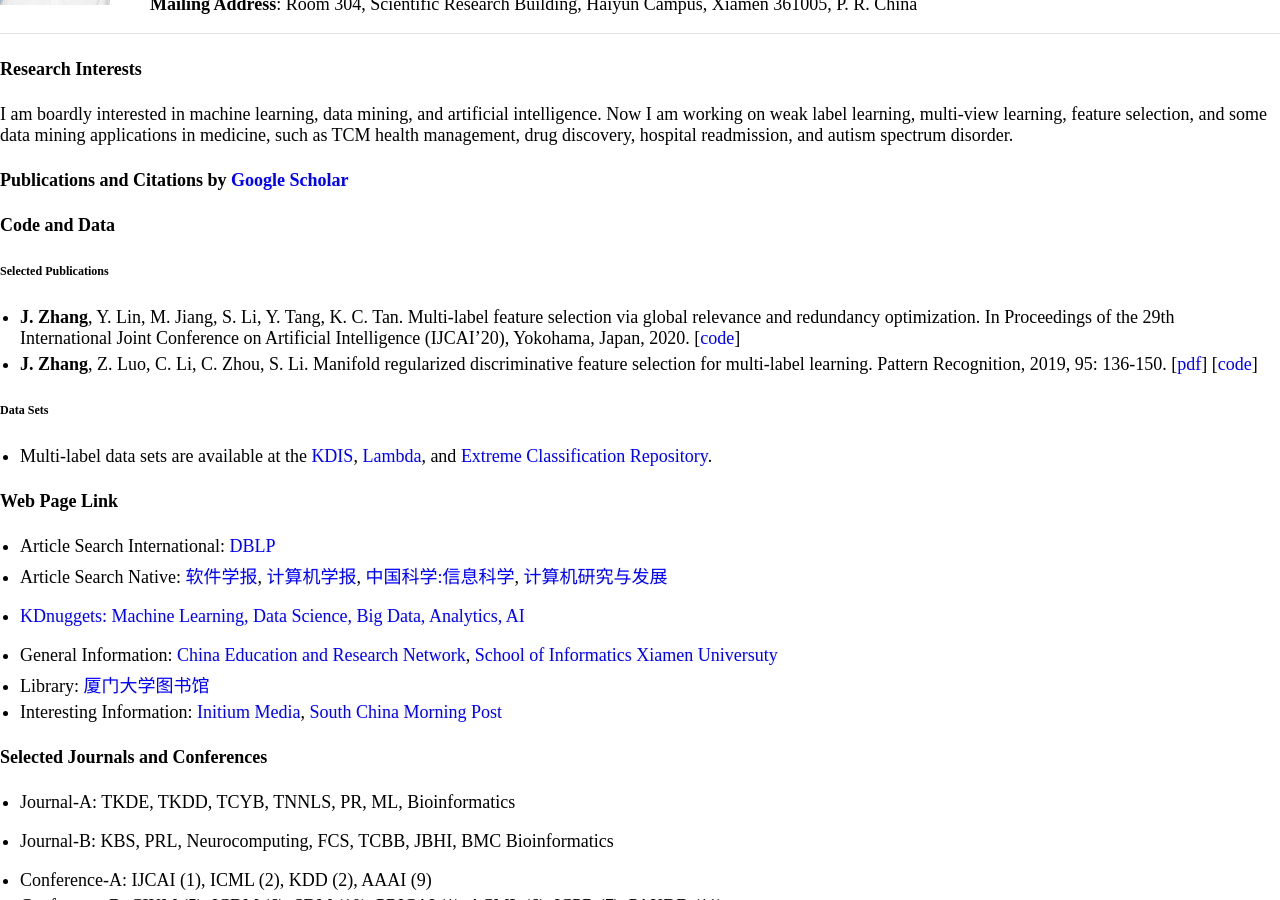
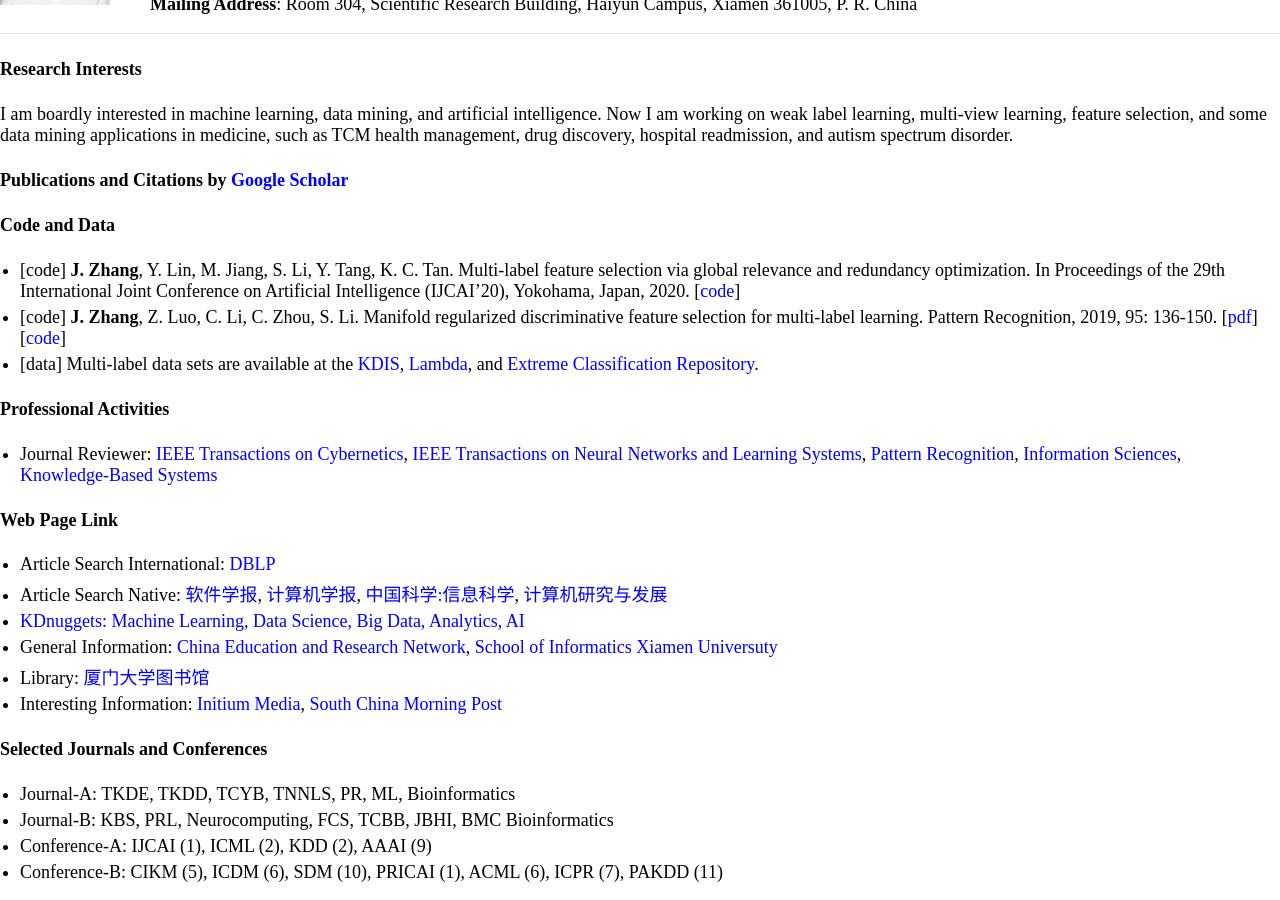
Before and after one commit to jiazhang-ml/jiazhang-ml.github.io, a Jekyll site: the page built from index.md, in a window 1280 px wide and 900 px high, scrolled down 234 px. Built offline with Jekyll 4.4.1, drawn with Linux system fonts in a browser that asks for light colours; some of the changed text lies outside the part shown; grey boxes are pictures that could not be loaded.

Commit message:
Update index.md

```diff
--- a/index.md
+++ b/index.md
@@ -19,21 +19,18 @@ I am boardly interested in machine learning, data mining, and artificial intelli
 
 #### Publications and Citations by [Google Scholar](https://scholar.google.com.hk/citations?user=yBaTk-gAAAAJ&hl=en)
 #### Code and Data
-###### Selected Publications
 
-* **J. Zhang**, Y. Lin, M. Jiang, S. Li, Y. Tang, K. C. Tan. Multi-label feature selection via global relevance and redundancy optimization. In Proceedings of the 29th International Joint Conference on Artificial Intelligence (IJCAI’20), Yokohama, Japan, 2020. [[code](GRRO-master.zip)]
-* **J. Zhang**, Z. Luo, C. Li, C. Zhou, S. Li. Manifold regularized discriminative feature selection for multi-label learning. Pattern Recognition, 2019, 95: 136-150. [[pdf](MDFS-master.zip)] [[code](MDFS-master.zip)]
+* [code] **J. Zhang**, Y. Lin, M. Jiang, S. Li, Y. Tang, K. C. Tan. Multi-label feature selection via global relevance and redundancy optimization. In Proceedings of the 29th International Joint Conference on Artificial Intelligence (IJCAI’20), Yokohama, Japan, 2020. [[code](GRRO-master.zip)]
+* [code] **J. Zhang**, Z. Luo, C. Li, C. Zhou, S. Li. Manifold regularized discriminative feature selection for multi-label learning. Pattern Recognition, 2019, 95: 136-150. [[pdf](1-s2.0-S0031320319302341-main.pdf)] [[code](MDFS-master.zip)]
+* [data] Multi-label data sets are available at the [KDIS](http://www.uco.es/kdis/mllresources/), [Lambda](http://www.lamda.nju.edu.cn/Data.ashx), and [Extreme Classification Repository](http://manikvarma.org/downloads/XC/XMLRepository.html).
 
-###### Data Sets
-
-* Multi-label data sets are available at the [KDIS](http://www.uco.es/kdis/mllresources/), [Lambda](http://www.lamda.nju.edu.cn/Data.ashx), and [Extreme Classification Repository](http://manikvarma.org/downloads/XC/XMLRepository.html).
+#### Professional Activities
+* Journal Reviewer: [IEEE Transactions on Cybernetics](https://mc.manuscriptcentral.com/cyb-ieee), [IEEE Transactions on Neural Networks and Learning Systems](https://mc.manuscriptcentral.com/tnnls), [Pattern Recognition](https://www.journals.elsevier.com/pattern-recognition/), [Information Sciences](https://www.journals.elsevier.com/information-sciences), [Knowledge-Based Systems](https://www.journals.elsevier.com/knowledge-based-systems)
 
 #### Web Page Link
 * Article Search International: [DBLP](https://dblp.uni-trier.de/db/)
 * Article Search Native: [软件学报](http://navi.cnki.net/knavi/JournalDetail?pcode=CJFD&pykm=RJXB), [计算机学报](http://navi.cnki.net/knavi/JournalDetail?pcode=CJFD&pykm=JSJX), [中国科学:信息科学](http://navi.cnki.net/knavi/JournalDetail?pcode=CJFD&pykm=PZKX), [计算机研究与发展](http://navi.cnki.net/knavi/JournalDetail?pcode=CJFD&pykm=JFYZ)
 * [KDnuggets: Machine Learning, Data Science, Big Data, Analytics, AI](https://www.kdnuggets.com/)
-
-
 * General Information: [China Education and Research Network](http://www.edu.cn/), [School of Informatics Xiamen Universuty](https://information.xmu.edu.cn/)
 * Library: [厦门大学图书馆](https://library.xmu.edu.cn/)
 * Interesting Information: [Initium Media](https://theinitium.com/), [South China Morning Post](https://www.scmp.com/hk)
```
Also changed, not shown: other parts of index.md (+0 -5 lines).
